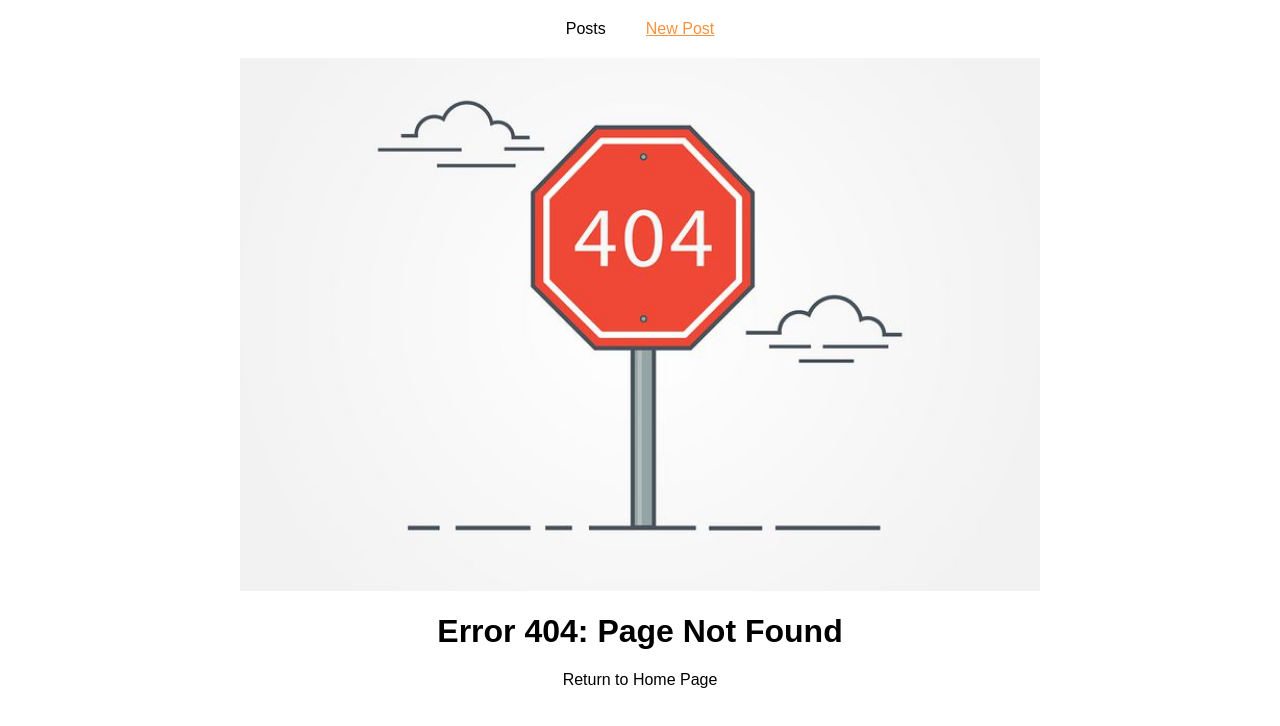
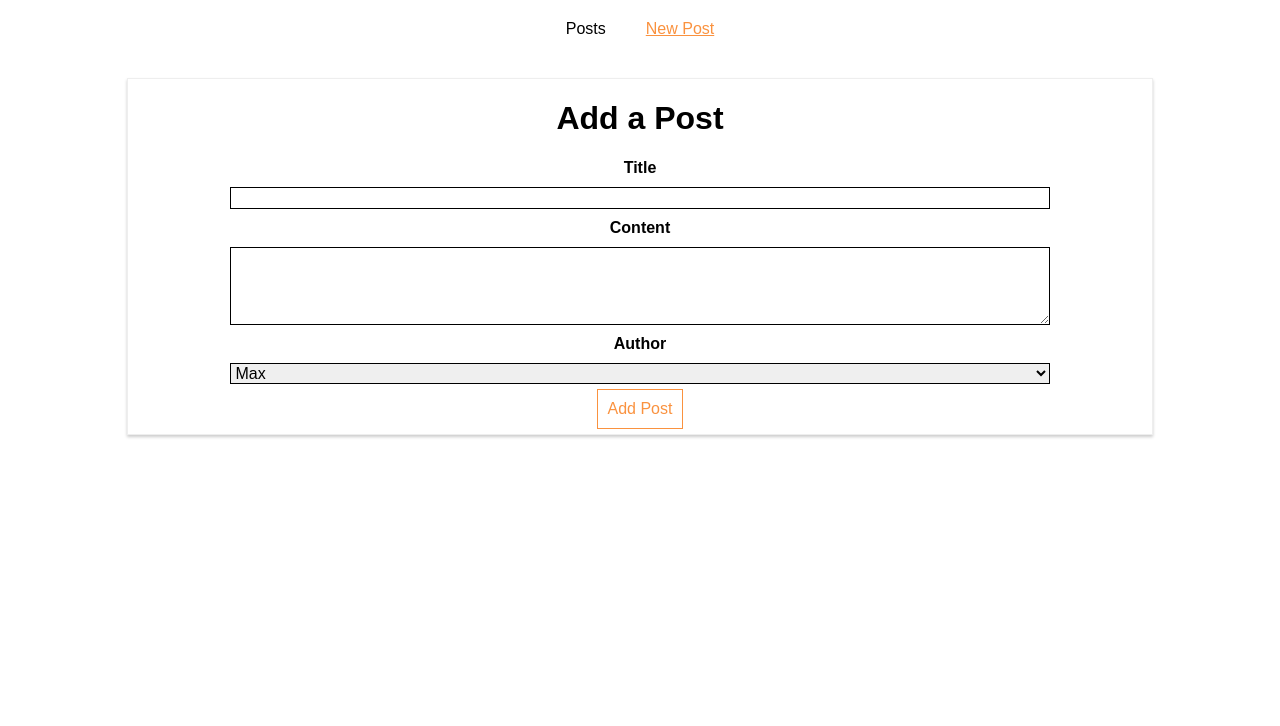
Before and after one commit to 3atharvkurdukar/udemy-react, a React (Create React App) app: page /new-post in a window 1280 px wide. Before the commit this address had no page. Shown: the top 726 px of the page. Built offline with nearby package versions, Linux system fonts and the light colour scheme.

Commit message:
Loaing routes easilt using AsyncComponent

```diff
--- /dev/null
+++ b/src/components/hoc/AsyncComponent.js
@@ -0,0 +1,22 @@
+import React, { Component } from 'react'
+
+const asyncComponent = (importComponent) => {
+    return class extends Component {
+        state = {
+            component: null
+        };
+
+        componentDidMount() {
+            importComponent().then(cmp => {
+                this.setState({component: cmp.default});
+            });
+        }
+
+        render() {
+            const C = this.state.component;
+            return C ? <C {...this.props} /> : null;
+        }
+    }
+};
+
+export default asyncComponent;
--- a/src/containers/Blog/Blog.js
+++ b/src/containers/Blog/Blog.js
@@ -3,13 +3,16 @@
 
 import './Blog.css';
 import Posts from './Posts/Posts';
-import NewPost from './NewPost/NewPost';
+// import NewPost from './NewPost/NewPost';
 import pageNotFound from '../../components/PageNotFound/PageNotFound';
+import AsyncComponent from '../../components/hoc/AsyncComponent';
+
+const AsyncNewPost = AsyncComponent(() => import('./NewPost/NewPost'));
 
 class Blog extends Component {
 
     state= {
-        auth: false
+        auth: true
     };
 
     render () {
@@ -39,7 +42,7 @@
 
                 <Switch>
                     <Route path="/posts" component={Posts} />
-                    {this.state.auth ? <Route exact path="/new-post" component={NewPost} /> : null}
+                    {this.state.auth ? <Route exact path="/new-post" component={AsyncNewPost} /> : null}
                     <Route component={pageNotFound} />
                     {/* <Redirect from="/" to="/posts" /> */}
                 </Switch>
```
